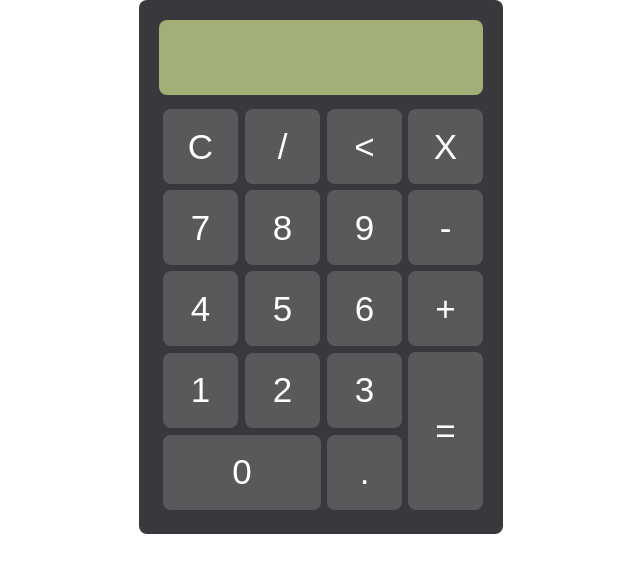
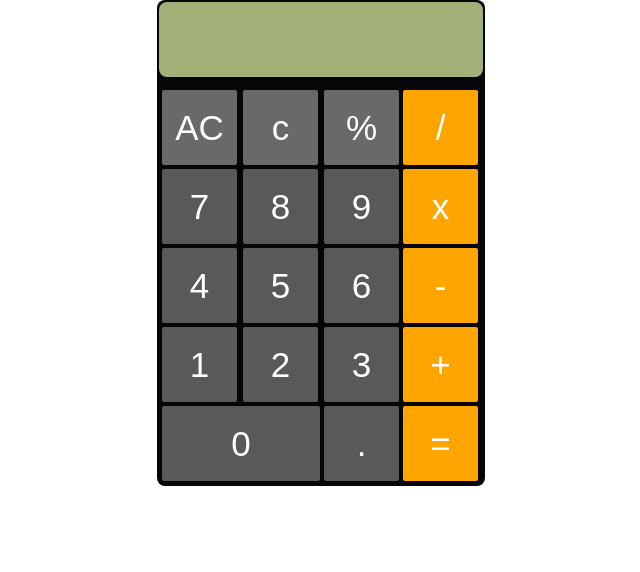
Before and after one commit to abhisheksingh-cedcoss/calculator, a plain HTML site: page src/index.html in a window 1280 px wide. Shown: the whole page, without its empty margins (319-959 px from the left). Drawn offline with nearby package versions, Linux system fonts and the light colour scheme.

Commit message:
final one

```diff
--- a/src/index.css
+++ b/src/index.css
@@ -1,6 +1,4 @@
-/* style="height: 158px; background-color:
 
-orange">style="width: 158px; ;" */
 
 
 * {
@@ -12,11 +10,12 @@ orange">style="width: 158px; ;" */
 .calc {
 	width: 324px;
 	margin: auto;
-	background-color: #39383d;
-	padding: 20px;
+	background-color: #060507;
+	padding: 2px;
 	border-radius: 8px;
 }
 .calc-display {
+	text-align: right;
 	width: 100%;
 	height: 75px;
 	border:none;
@@ -27,10 +26,10 @@ orange">style="width: 158px; ;" */
 input[type=button] {
 	width: 75px;
 	height: 75px;
-	margin: 2px;
+	margin: 1px;
 	color: #fff;
 	border:none;
-	border-radius: 8px;
+	border-radius: 2px;
 	background-color: #58595b
 }
 
@@ -40,5 +39,6 @@ input[type=button] {
 }
 
 #equal{
-    height: 158px
+    height:75px;
+	background-color: orange;
 }
--- a/src/index.html
+++ b/src/index.html
@@ -16,32 +16,35 @@
 
     <table>
         <tr>
-            <td><input type="button" value="C" onclick="c()"></td>
-            <td><input type="button" value="/" onclick="insrt('/')"></td>
-            <td><input type="button" value="<" onclick="del()"></td>
-            <td><input type="button" value="X" onclick="insrt('*')"></td>
+            <td><input style="background-color: #696969" type="button" value="AC" onclick="c()"></td>
+            <td><input style="background-color: #696969" type="button" value="c" onclick="del()"></td>
+            <td><input  style="background-color: #696969" type="button" value="%" onclick="insrt('%')"></td>
+            <td><input style="background-color: orange" type="button" value="/" onclick="insrt('/')"></td>
         </tr>
         <tr>
             <td><input type="button" value="7" onclick="insrt(7)"></td>
             <td><input type="button" value="8" onclick="insrt(8)"></td>
             <td><input type="button" value="9" onclick="insrt(9)"></td>
-            <td><input type="button" value="-" onclick="insrt('-')"></td>
+            <td><input style="background-color: orange" type="button" value="x" onclick="insrt('x')"></td>
         </tr>
         <tr>
             <td><input type="button" value="4" onclick="insrt(4)"></td>
             <td><input type="button" value="5" onclick="insrt(5)"></td>
             <td><input type="button" value="6" onclick="insrt(6)"></td>
-            <td><input type="button" value="+" onclick="insrt('+')"></td>
+            <td><input style="background-color: orange" type="button" value="-" onclick="insrt('-')"></td>
         </tr>
         <tr>
             <td><input type="button" value="1" onclick="insrt(1)"></td>
             <td><input type="button" value="2" onclick="insrt(2)"></td>
             <td><input type="button" value="3" onclick="insrt(3)"></td>
-            <td rowspan=2><input id="equal" type="button" value="=" onclick="eql()">  </td>
+            <td><input style="background-color: orange" type="button" value="+" onclick="insrt('+')"></td>
+
         </tr>
         <tr>
             <td colspan="2"><input type="button" id="zero" value="0" onclick="insrt(0)" ></td>
             <td><input type="button" value="." onclick="insrt('.')"></td>
+            <td rowspan=2><input id="equal" type="button" value="=" onclick="eql()">  </td>
+
         </tr>
     </table>
 
```
